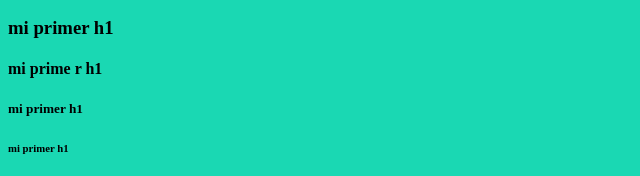
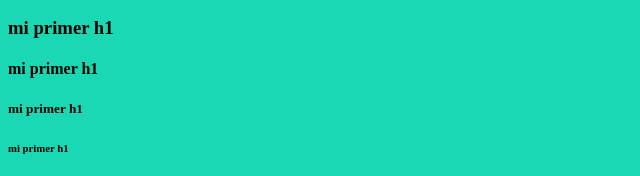
Before and after one commit to Sr-Davenson/proyecto_1, a plain HTML site: page index.html in a window 1280 px wide. Shown: the part 250-426 px from the top of the page, 0-640 px from the left. Drawn offline with Linux system fonts and the light colour scheme.

```diff
--- a/index.html
+++ b/index.html
@@ -12,7 +12,7 @@
         <h1>mi primer h1</h1>
         <h2>mi primer h1</h2>
         <h3>mi primer h1</h3>
-        <h4>mi prime r h1</h4>
+        <h4>mi primer h1</h4>
         <h5> mi primer h1</h5>
         <h6>mi primer h1</h6>
         <!--listas ordenadas-->
```
